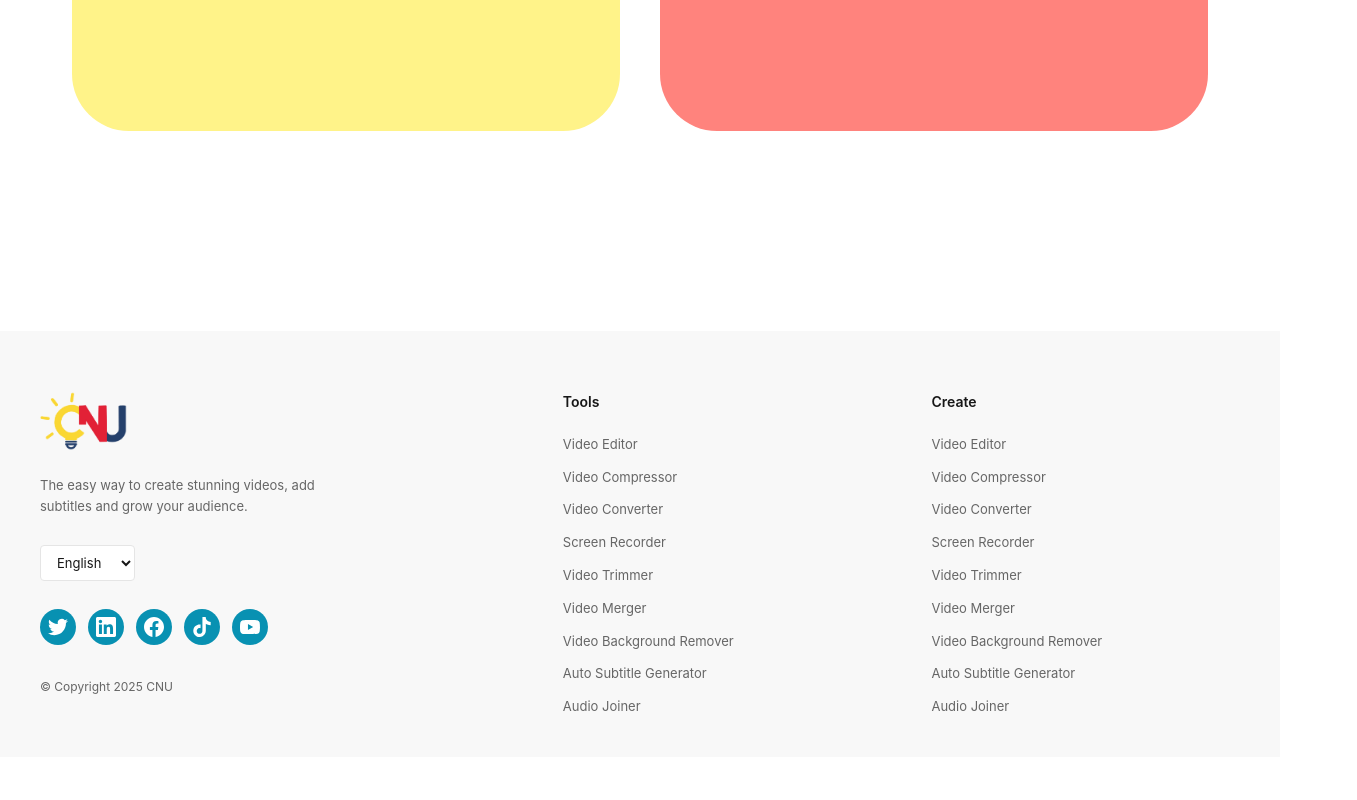
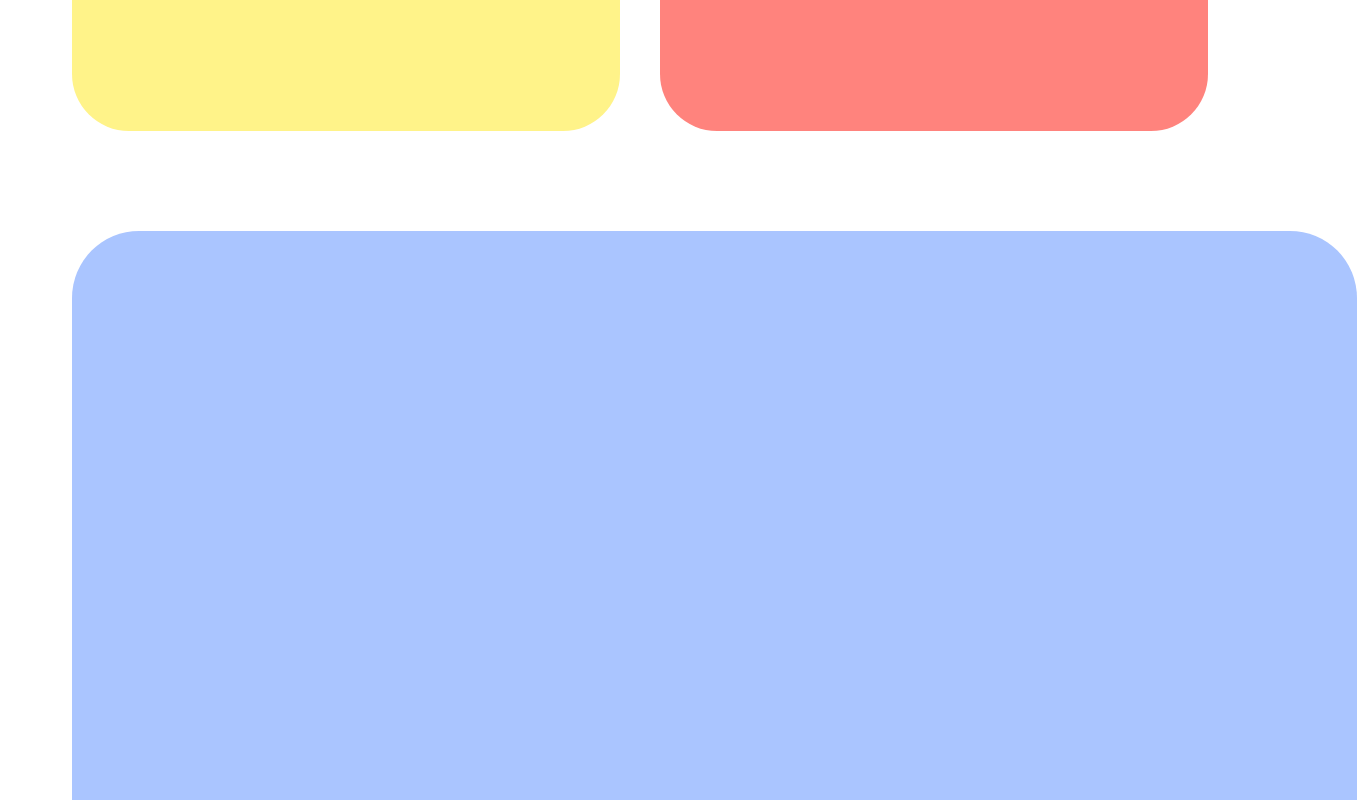
Before and after one commit to Centro-de-Negocios-Universitarios/WebPrototype, a Next.js app: page /quienes-somos in a window 1280 px wide. Shown: the part 880-1680 px from the top of the page, 1357 px wide, since content can reach past the window. Before the commit the page ends 1637 px from the top, so only its background shows below. Built offline with nearby package versions, Linux system fonts and the light colour scheme.

Commit message:
style: add .largeCard styles

```diff
--- a/app/components/WhoWeAre.module.css
+++ b/app/components/WhoWeAre.module.css
@@ -69,3 +69,12 @@
 
     color: var(--foreground);
 }
+
+.largeCard{
+  width: 1285px;
+  height: 833px;
+  background-color: var(--cnu-blue);
+  border-radius: 67px;
+
+  margin: 100px auto 0;
+}
```
